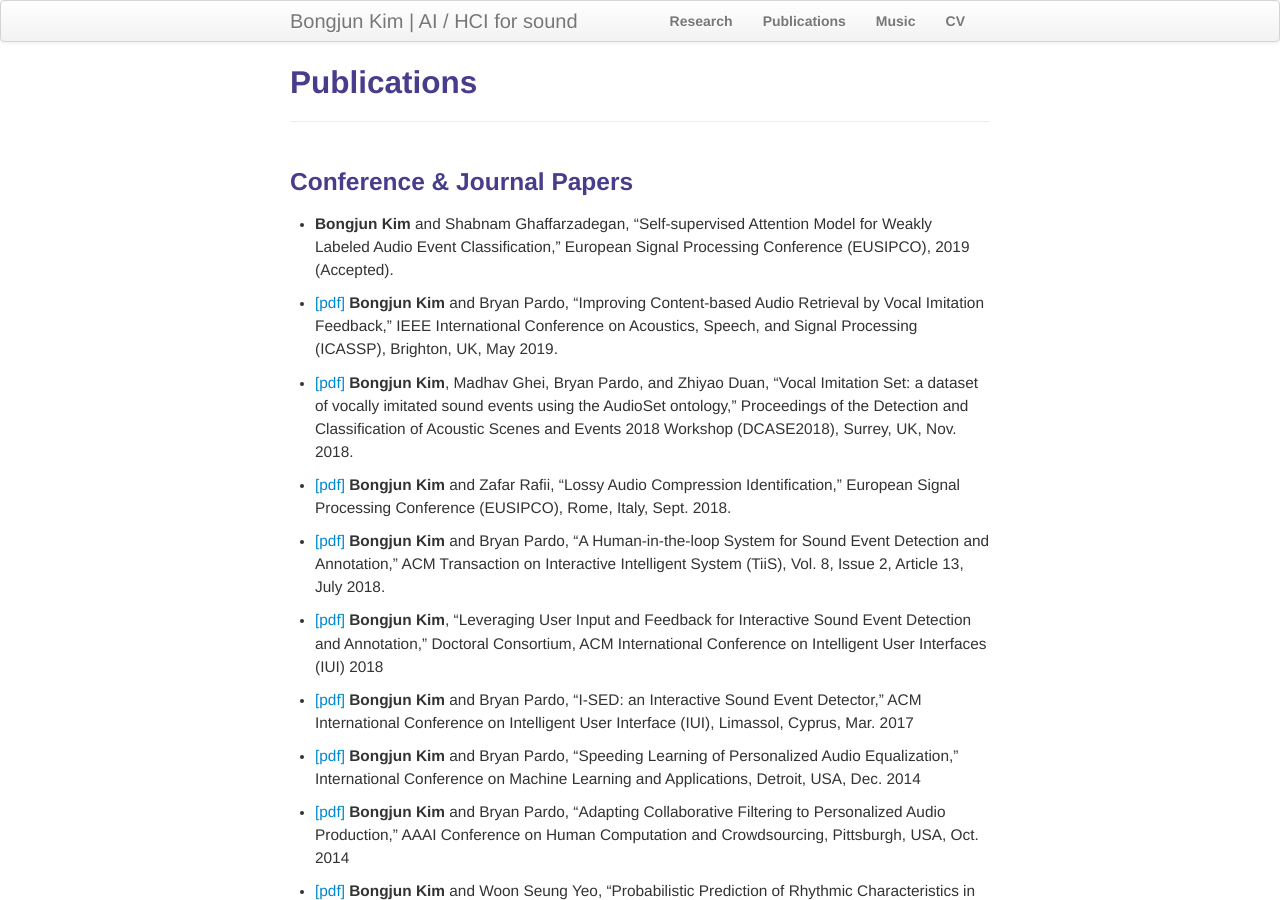
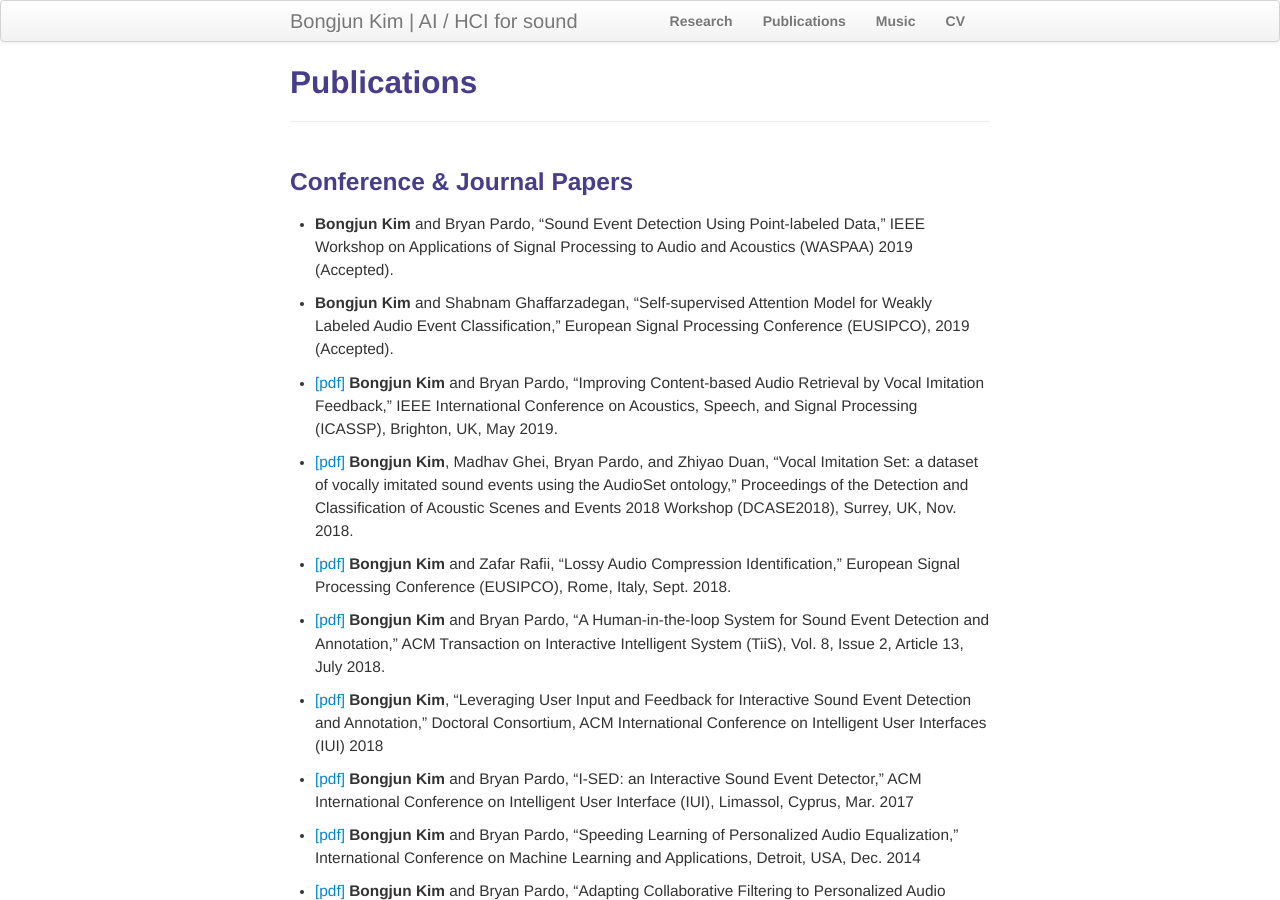
Before and after one commit to bongjun/bongjun.github.io, a Jekyll site: the page built from pages/publications.md, in a window 1280 px wide and 900 px high. Built offline with Jekyll 4.4.1, drawn with Linux system fonts in a browser that asks for light colours.

Commit message:
Update publications.md

```diff
--- a/pages/publications.md
+++ b/pages/publications.md
@@ -5,6 +5,8 @@ description: Bongjun Kim's publications
 ---
 
 ### Conference & Journal Papers
+
+* **Bongjun Kim** and Bryan Pardo, "Sound Event Detection Using Point-labeled Data," IEEE Workshop on Applications of Signal Processing to Audio and Acoustics (WASPAA) 2019 (Accepted).
 
 * **Bongjun Kim** and Shabnam Ghaffarzadegan, "Self-supervised Attention Model for Weakly Labeled Audio Event Classification," European Signal Processing Conference (EUSIPCO), 2019 (Accepted).
 
```
